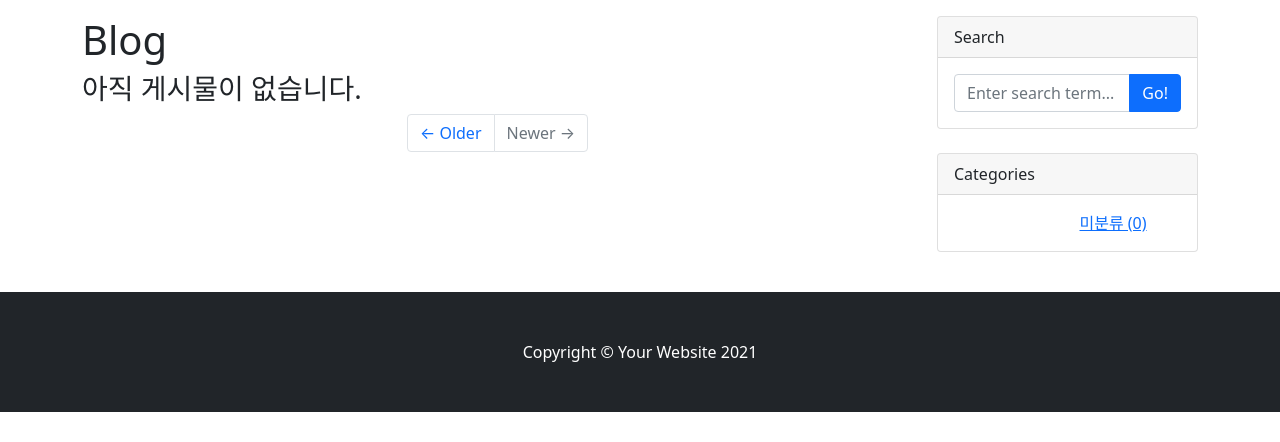
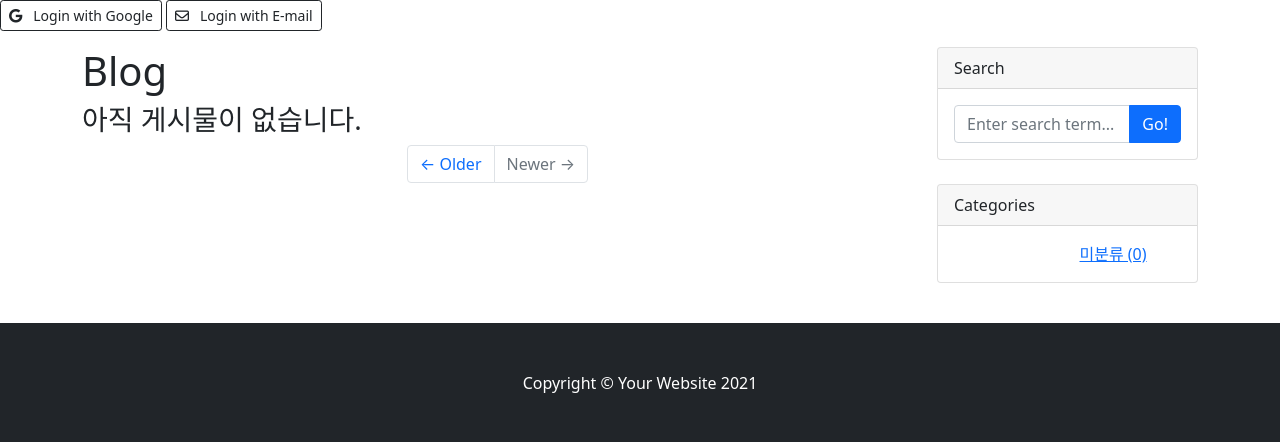
Before and after one commit to haremeat/DjangoBlog, a Django app: page /blog/ in a window 1280 px wide. Shown: the part 68-510 px from the top of the page. Run offline with Django 3.2, Linux system fonts and the light colour scheme; data that the repository does not hold is empty; some libraries are stand-ins or nearby versions.

Commit message:
google 로그인 아이콘 추가

```diff
--- a/blog/templates/blog/navbar.html
+++ b/blog/templates/blog/navbar.html
@@ -17,3 +17,8 @@
         </div>
     </div>
 </nav>
+
+<div class="col-md-6">
+    <a href="{% provider_login_url 'google' %}" role="button" class="btn btn-outline-dark btn-block btn-sm"><i class="fab fa-google"></i>&nbsp;&nbsp; Login with Google</a>
+    <button type="button" class="btn btn-outline-dark btn-block btn-sm"><i class="far fa-envelope"></i>&nbsp;&nbsp; Login with E-mail</button>
+</div>
```
